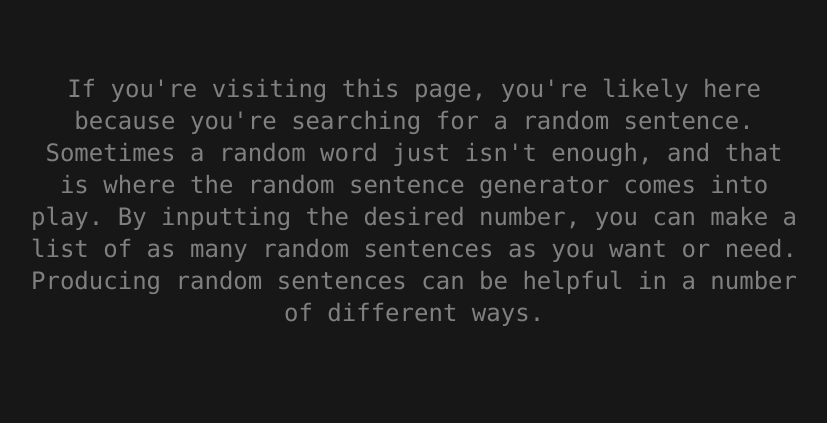
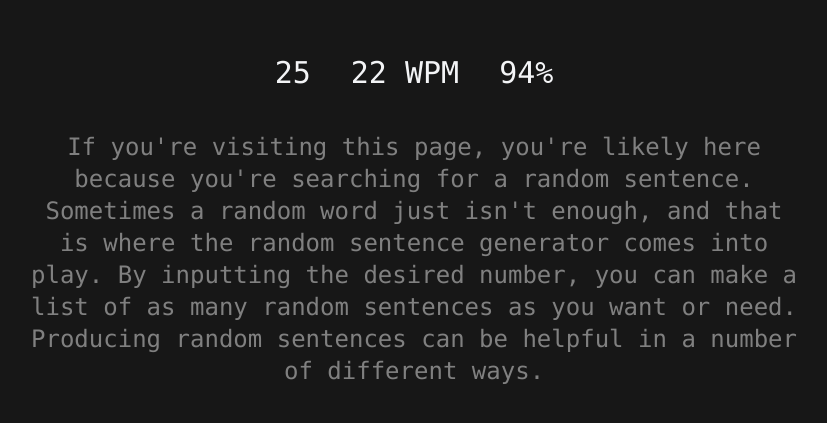
Before and after one commit to alllenshibu/petatype, a Next.js app in the folder apps/client/: page /practice in a window 1280 px wide. Shown: the part 159-582 px from the top of the page, without its empty margins (226-1053 px from the left). Built offline with nearby package versions, Linux system fonts and the light colour scheme.

Commit message:
Fix focus issue

```diff
--- a/apps/client/src/pages/practice/index.js
+++ b/apps/client/src/pages/practice/index.js
@@ -1,4 +1,4 @@
-import { useEffect, useRef, useState } from "react";
+import { use, useEffect, useRef, useState } from "react";
 
 export default function Practice() {
     const text = "If you're visiting this page, you're likely here because you're searching for a random sentence. Sometimes a random word just isn't enough, and that is where the random sentence generator comes into play. By inputting the desired number, you can make a list of as many random sentences as you want or need. Producing random sentences can be helpful in a number of different ways.";
@@ -9,6 +9,11 @@ export default function Practice() {
     const [index, setIndex] = useState(0);
 
     console.log(toType);
+
+    useEffect(() => {
+        textRef.current.focus();
+    })
+
 
     useEffect(() => {
         //Create map with letters and color
@@ -74,6 +79,11 @@ export default function Practice() {
 
     return (
         <main className="h-screen flex flex-col justify-center items-center gap-10">
+            <div className="flex flex-row justify-center items-center gap-10 text-3xl font-mono">
+                <p>25</p>
+                <p>22 WPM</p>
+                <p>94%</p>
+            </div>
             <div id="text-display">{textMap.map((letter) => {
                 var colors = "grey";
                 if (letter.status === 1) {
@@ -87,7 +97,7 @@ export default function Practice() {
 
             {/* <p className="text-3xl font-bold tracking-wider text-neutral-700">{!status ? "Wrong" : "Right"}</p> */}
             <div>
-                <input autoFocus="true" id="user-input" ref={textRef} onKeyDown={handleBackSpace} type="text" placeholder="Start typing..." onChange={() => {
+                <input tabIndex="0" autoFocus="true" id="user-input" ref={textRef} onKeyDown={handleBackSpace} type="text" placeholder="Start typing..." onChange={() => {
                     setIndex(textRef.current.value.length - 1);
                     // if(status===0){
                     //     textRef.current.value = textRef.current.value.slice(0,textRef.current.value.length-1);
--- a/apps/client/src/styles/globals.scss
+++ b/apps/client/src/styles/globals.scss
@@ -5,7 +5,7 @@
 @layer base {
 
     body {
-        @apply bg-neutral-900 text-gray-100 h-screen;
+        @apply bg-neutral-900 text-gray-100 h-screen overflow-hidden;
     }
 
     button {
@@ -22,5 +22,5 @@
 }
 
 #user-input {
-    @apply opacity-0;
+    @apply opacity-0 absolute -bottom-10;
 }
```
